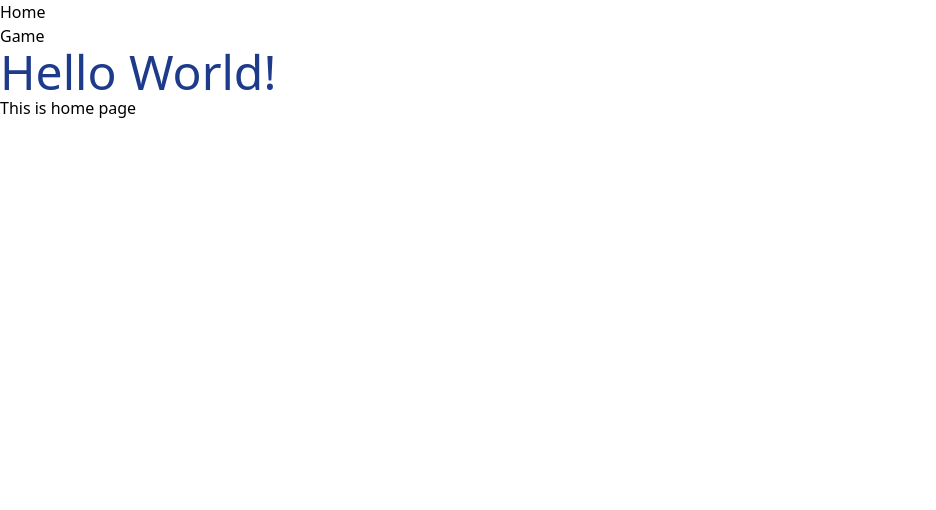
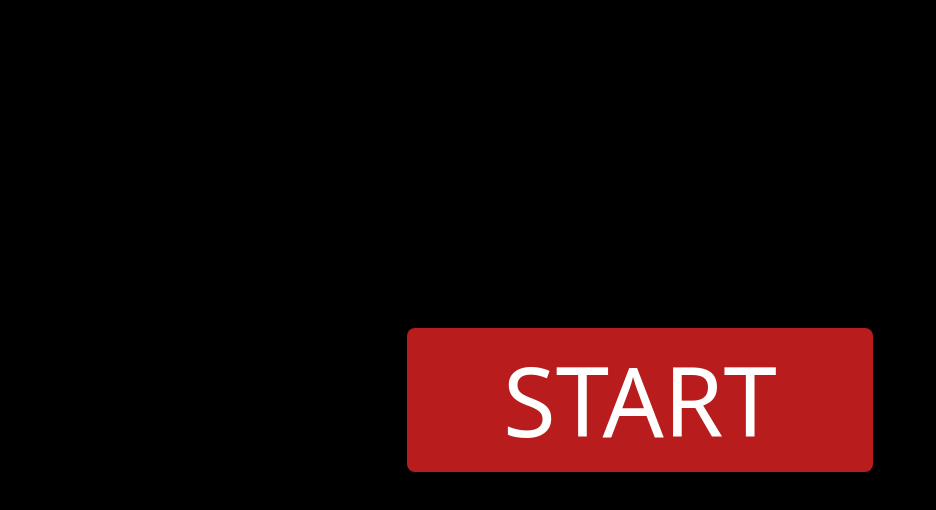
Before and after one commit to HappyNaCl/tetris-242, a React (Vite) app: page / in a window 1280 px wide. Shown: the top 510 px of the page, without its empty margins (0-936 px from the left). Built offline with nearby package versions, Linux system fonts and the light colour scheme.

Commit message:
feat: initial modal

```diff
--- a/src/components/navbar.tsx
+++ b/src/components/navbar.tsx
@@ -2,6 +2,7 @@ import { NavLink } from "react-router-dom";
 
 export default function Navbar() {
   return (
+    <>
       <nav>
         <ul>
           <li>
@@ -12,5 +13,6 @@ export default function Navbar() {
           </li>
         </ul>
       </nav>
+    </>
   );
 }
--- /dev/null
+++ b/src/components/start/backdrop.tsx
@@ -0,0 +1,21 @@
+import { motion } from "framer-motion";
+
+interface BackdropProps {
+  children: React.ReactNode;
+  onClick: () => void;
+  className?: string;
+}
+
+export default function Backdrop({ children, onClick }: BackdropProps) {
+  return (
+    <motion.div
+      className="flex justify-center items-center overflow-hidden w-full h-screen bg-black absolute top-0 left-0"
+      onClick={onClick}
+      initial={{ opacity: 0 }}
+      animate={{ opacity: 1 }}
+      exit={{ opacity: 0 }}
+    >
+      {children}
+    </motion.div>
+  );
+}
--- /dev/null
+++ b/src/components/start/modal.tsx
@@ -0,0 +1,50 @@
+import { motion } from "framer-motion";
+import Backdrop from "./backdrop";
+import { FC } from "react";
+
+interface StartModalProps {
+  modalOpen: boolean;
+  handleClose: () => void;
+}
+
+const dropIn = {
+  hidden: {
+    y: "-100vh",
+    opacity: 0,
+  },
+  visible: {
+    y: 0,
+    opacity: 1,
+    transition: {
+      duration: 0.1,
+      type: "spring",
+      damping: 25,
+      stiffness: 500,
+    },
+  },
+  exit: {},
+};
+
+const StartModal: FC<StartModalProps> = ({ handleClose }) => {
+  return (
+    <Backdrop onClick={handleClose}>
+      <motion.div
+        onClick={(e) => e.stopPropagation()}
+        className="h-fit bg-black"
+        variants={dropIn}
+        initial="hidden"
+        animate="visible"
+        exit="exit"
+      >
+        <button
+          className="text-8xl text-white bg-red-700 px-24 py-6 rounded-lg"
+          onClick={handleClose}
+        >
+          START
+        </button>
+      </motion.div>
+    </Backdrop>
+  );
+};
+
+export default StartModal;
--- a/src/pages/Game.tsx
+++ b/src/pages/Game.tsx
@@ -3,7 +3,7 @@ import "../index.css";
 export default function Game() {
   return (
     <div>
-      <Navbar></Navbar>
+      <Navbar />
       <h1 className="text-red-400 text-5xl">Pain</h1>
       <p>This is game page</p>
     </div>
--- a/src/pages/Home.tsx
+++ b/src/pages/Home.tsx
@@ -1,12 +1,33 @@
 import Navbar from "../components/navbar";
+import StartModal from "../components/start/modal";
 import "../index.css";
+import { motion, AnimatePresence } from "framer-motion";
+import { useState } from "react";
 
 export default function Home() {
+  const [modalOpen, setModalOpen] = useState(true);
+
+  const close = () => {
+    setModalOpen(false);
+  };
+
   return (
-    <div>
-      <Navbar></Navbar>
-      <h1 className="text-blue-900 text-5xl">Hello World!</h1>
-      <p>This is home page</p>
+    <div className="bg-blue-950">
+      <motion.div className="h-screen">
+        <Navbar />
+        <h1 className="text-white text-5xl">Hello World!</h1>
+        <p>This is home page</p>
+
+        <AnimatePresence
+          initial={false}
+          mode="wait"
+          onExitComplete={() => null}
+        >
+          {modalOpen && (
+            <StartModal modalOpen={modalOpen} handleClose={close} />
+          )}
+        </AnimatePresence>
+      </motion.div>
     </div>
   );
 }
```
Also changed, not shown: src/hooks/useIntro.ts (added). Lines whose indentation alone changed are shown as unchanged.
